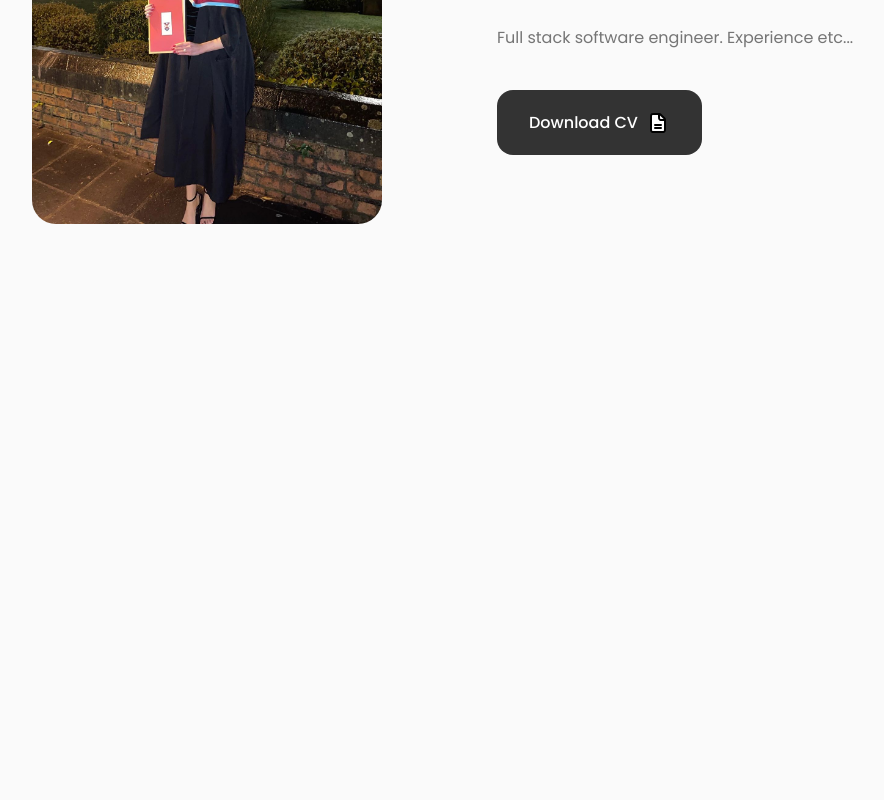
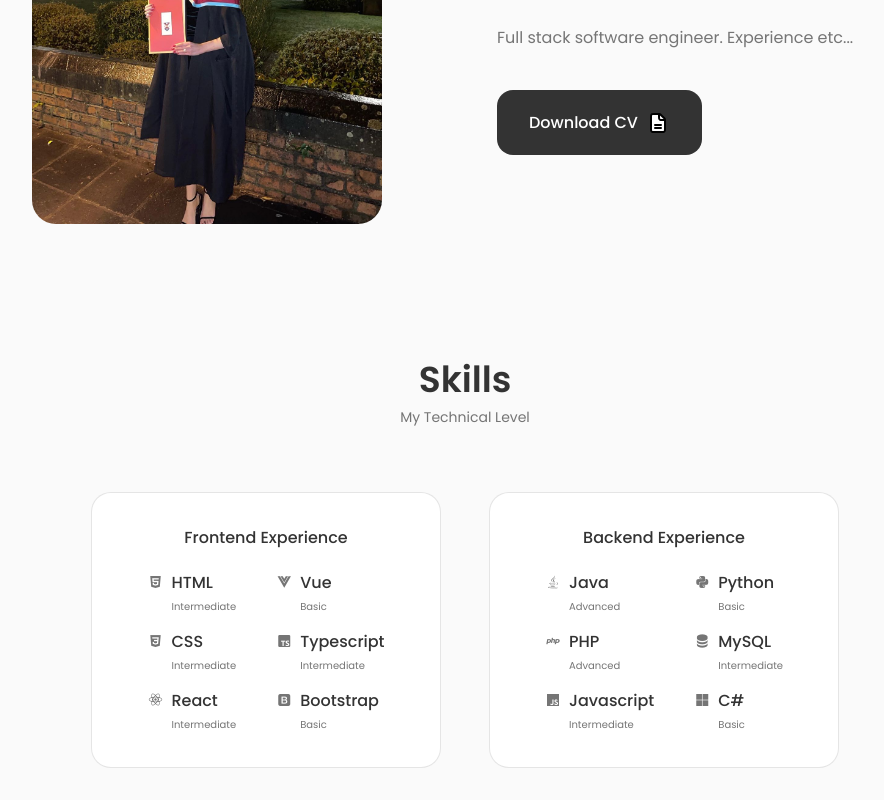
Before and after one commit to erinkyle15/Erin-Buchanan-Portfolio, a React (Create React App) app: page / in a window 1280 px wide. Shown: the part 1174-1974 px from the top of the page, without its empty margins (175-1059 px from the left). Before the commit the page ends 1430 px from the top, so only its background shows below. Built offline with nearby package versions, Linux system fonts and the light colour scheme.

Commit message:
Skills section
Added skills section and styling

```diff
--- a/src/App.js
+++ b/src/App.js
@@ -3,6 +3,7 @@
 import Header from './components/header/Header';
 import Home from './components/home/Home';
 import About from './components/about/About';
+import Skills from './components/skills/Skills';
 
 const App = () => {
   return (
@@ -12,6 +13,7 @@
       <main className='main'>
         <Home />
         <About />
+        <Skills />
       </main>
     </>
   )
--- a/src/components/about/about.css
+++ b/src/components/about/about.css
@@ -76,8 +76,18 @@
 
 /* For medium devices */
 @media screen and (max-width: 576px) {
+    .about__info {
+        grid-template-columns: repeat(3, 1fr);
+    }
+
+    .about__description {
+        padding: 0;
+    }
 }
 
 /* For small devices */
 @media screen and (max-width: 350px) {
+    .about__info {
+        grid-template-columns: repeat(2, 1fr);
+    }
 }
--- /dev/null
+++ b/src/components/skills/Backend.jsx
@@ -0,0 +1,72 @@
+import React from 'react'
+
+const Backend = () => {
+  return (
+    <div className="skills__content">
+        <h3 className="skills__title">Backend Experience</h3>
+
+        <div className="skills__box">
+            <div className="skills__group">
+                <div className="skills__data">
+                    <i class='bx bxl-java'></i>
+
+                    <div>
+                        <h3 className="skills__name">Java</h3>
+                        <span className="skills__level">Advanced</span>
+                    </div>
+                </div>
+
+                <div className="skills__data">
+                    <i class='bx bxl-php'></i>
+
+                    <div>
+                        <h3 className="skills__name">PHP</h3>
+                        <span className="skills__level">Advanced</span>
+                    </div>
+                </div>
+
+                <div className="skills__data">
+                    <i class='bx bxl-javascript'></i>
+
+                    <div>
+                        <h3 className="skills__name">Javascript</h3>
+                        <span className="skills__level">Intermediate</span>
+                    </div>
+                </div>
+            </div>
+
+            <div className="skills__group">
+                <div className="skills__data">
+                    <i class='bx bxl-python'></i>
+
+                    <div>
+                        <h3 className="skills__name">Python</h3>
+                        <span className="skills__level">Basic</span>
+                    </div>
+                </div>
+
+                <div className="skills__data">
+                    <i class='bx bxs-data'></i>
+
+                    <div>
+                        <h3 className="skills__name">MySQL</h3>
+                        <span className="skills__level">Intermediate</span>
+                    </div>
+                </div>
+
+                <div className="skills__data">
+                    <i class='bx bxl-microsoft'></i>
+
+                    <div>
+                        <h3 className="skills__name">C#</h3>
+                        <span className="skills__level">Basic</span>
+                    </div>
+                </div>
+
+            </div>
+        </div>
+    </div>
+  )
+}
+
+export default Backend
--- /dev/null
+++ b/src/components/skills/Frontend.jsx
@@ -0,0 +1,72 @@
+import React from 'react'
+
+const Frontend = () => {
+  return (
+    <div className="skills__content">
+        <h3 className="skills__title">Frontend Experience</h3>
+
+        <div className="skills__box">
+            <div className="skills__group">
+                <div className="skills__data">
+                    <i class='bx bxl-html5'></i>
+
+                    <div>
+                        <h3 className="skills__name">HTML</h3>
+                        <span className="skills__level">Intermediate</span>
+                    </div>
+                </div>
+
+                <div className="skills__data">
+                    <i class='bx bxl-css3'></i>
+
+                    <div>
+                        <h3 className="skills__name">CSS</h3>
+                        <span className="skills__level">Intermediate</span>
+                    </div>
+                </div>
+
+                <div className="skills__data">
+                    <i class='bx bxl-react'></i>
+
+                    <div>
+                        <h3 className="skills__name">React</h3>
+                        <span className="skills__level">Intermediate</span>
+                    </div>
+                </div>
+            </div>
+
+            <div className="skills__group">
+                <div className="skills__data">
+                    <i class='bx bxl-vuejs'></i>
+
+                    <div>
+                        <h3 className="skills__name">Vue</h3>
+                        <span className="skills__level">Basic</span>
+                    </div>
+                </div>
+
+                <div className="skills__data">
+                    <i class='bx bxl-typescript'></i>
+
+                    <div>
+                        <h3 className="skills__name">Typescript</h3>
+                        <span className="skills__level">Intermediate</span>
+                    </div>
+                </div>
+
+                <div className="skills__data">
+                    <i class='bx bxl-bootstrap'></i>
+
+                    <div>
+                        <h3 className="skills__name">Bootstrap</h3>
+                        <span className="skills__level">Basic</span>
+                    </div>
+                </div>
+
+            </div>
+        </div>
+    </div>
+  )
+}
+
+export default Frontend
--- /dev/null
+++ b/src/components/skills/Skills.jsx
@@ -0,0 +1,19 @@
+import React from 'react';
+import "./skills.css";
+import Frontend from './Frontend';
+import Backend from './Backend';
+
+const Skills = () => {
+  return (
+    <section className="skills section" id="skills">
+        <h2 className="section__title">Skills</h2>
+        <span className="section__subtitle">My Technical Level</span>
+        <div className="skills__container container grid">
+            <Frontend />
+            <Backend />
+        </div>
+    </section>
+  )
+}
+
+export default Skills
--- /dev/null
+++ b/src/components/skills/skills.css
@@ -0,0 +1,82 @@
+.skills__container {
+    grid-template-columns: repeat(2, 350px);
+    column-gap: 3rem;
+    justify-content: center;
+}
+
+.skills__content {
+    background-color: var(--container-color);
+    border: 1px solid rgba(0, 0, 0, 0.1);
+    padding: 2rem 4rem;
+    border-radius: 1.25rem;
+}
+
+.skills__title {
+    font-size: var(--normal-font-size);
+    font-weight: var(--font-medium);
+    text-align: center;
+    margin-bottom: var(--mb-1-5);
+}
+
+.skills__box {
+    display: flex;
+    justify-content: center;
+    column-gap: 2.5rem;
+}
+
+.skills__group {
+    display: grid;
+    align-items: flex-start;
+    row-gap: 1rem;
+}
+
+.skills__data {
+    display: flex;
+    column-gap: 0.5rem;
+}
+
+.skills .bx-badge-check {
+    font-size: 1rem;
+    color: var(--title-color);
+}
+
+.skills__name {
+    font-size: var(--normal-font-size);
+    font-weight: var(--font-medium);
+    line-height: 18px;
+}
+
+.skills__level {
+    font-size: var(--tiny-font-size);
+}
+
+/*=============== BREAKPOINTS ===============*/
+/* For large devices */
+@media screen and (max-width: 992px) {
+    .skills__container {
+        grid-template-columns: max-content;
+        row-gap: 2rem;
+    }
+}
+
+/* For medium devices */
+@media screen and (max-width: 576px) {
+    .skills__container {
+        grid-template-columns: 1fr;
+    }
+
+    .skills__content {
+        padding: 1.5rem;
+    }
+}
+
+/* For small devices */
+@media screen and (max-width: 350px) {
+    .skills__box {
+        column-gap: 1.25rem;
+    }
+
+    .skills__name {
+        font-size: var(--small-font-size);
+    }
+}
```
